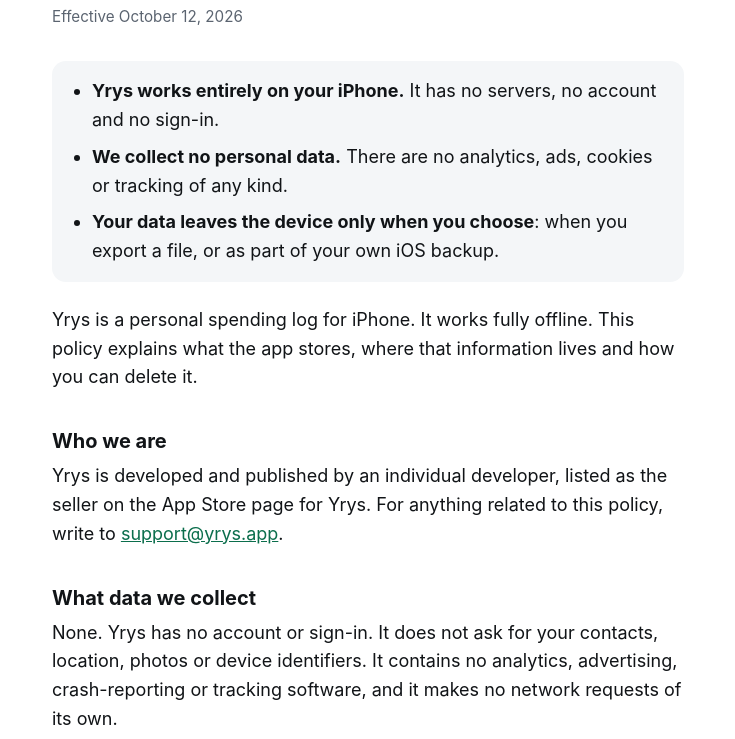
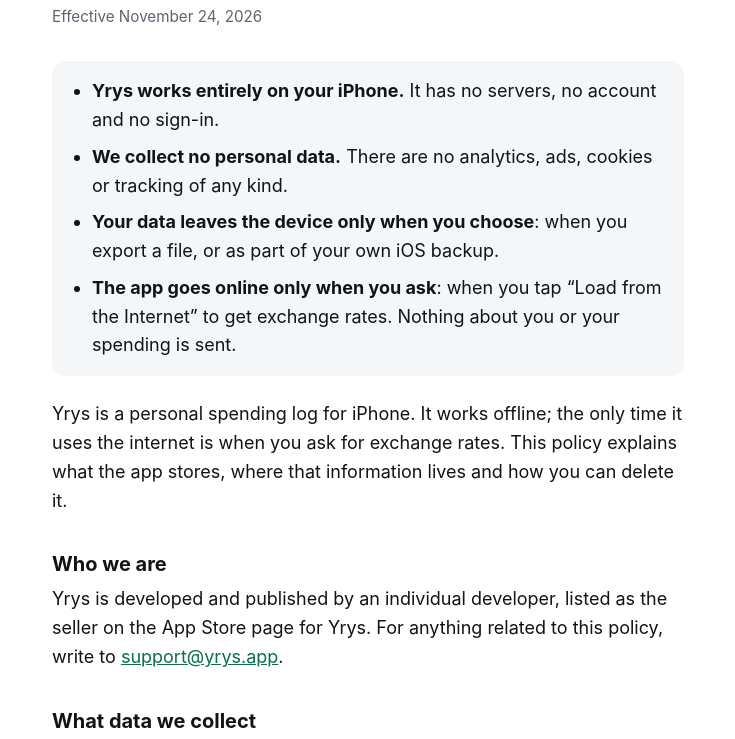
Before and after one commit to adilzhan2/yrys-legal, a plain HTML site: page privacy.html in a window 1280 px wide. Shown: the part 161-900 px from the top of the page, without its empty margins (272-1007 px from the left). Drawn offline with Linux system fonts and the light colour scheme.

Commit message:
Политика: курсы валют по кнопке; rates.json и ежедневное обновление (не опубликовано)

```diff
--- a/privacy.html
+++ b/privacy.html
@@ -48,29 +48,33 @@ footer a{color:inherit}
 
 <main>
   <h1>Privacy Policy</h1>
-  <p class="meta">Effective October 12, 2026</p>
+  <p class="meta">Effective November 24, 2026</p>
 
   <div class="summary">
     <ul>
       <li><strong>Yrys works entirely on your iPhone.</strong> It has no servers, no account and no sign-in.</li>
       <li><strong>We collect no personal data.</strong> There are no analytics, ads, cookies or tracking of any kind.</li>
       <li><strong>Your data leaves the device only when you choose</strong>: when you export a file, or as part of your own iOS backup.</li>
+      <li><strong>The app goes online only when you ask</strong>: when you tap “Load from the Internet” to get exchange rates. Nothing about you or your spending is sent.</li>
     </ul>
   </div>
 
-  <p>Yrys is a personal spending log for iPhone. It works fully offline. This policy explains what the app stores, where that information lives and how you can delete it.</p>
+  <p>Yrys is a personal spending log for iPhone. It works offline; the only time it uses the internet is when you ask for exchange rates. This policy explains what the app stores, where that information lives and how you can delete it.</p>
 
   <h2 id="who">Who we are</h2>
   <p>Yrys is developed and published by an individual developer, listed as the seller on the App Store page for Yrys. For anything related to this policy, write to <a href="mailto:support@yrys.app">support@yrys.app</a>.</p>
 
   <h2 id="collect">What data we collect</h2>
-  <p>None. Yrys has no account or sign-in. It does not ask for your contacts, location, photos or device identifiers. It contains no analytics, advertising, crash-reporting or tracking software, and it makes no network requests of its own.</p>
+  <p>None. Yrys has no account or sign-in. It does not ask for your contacts, location, photos or device identifiers. It contains no analytics, advertising, crash-reporting or tracking software, and it makes a network request only when you tap “Load from the Internet” for exchange rates (see Exchange rates below).</p>
 
   <h2 id="where">Where your data lives</h2>
   <p>Your accounts, categories and transactions are stored only on your device, inside the app. We have no access to them and keep no copy. This information reaches iCloud only as part of your device's standard iOS backup, which you control in your iPhone's iCloud settings and which is covered by <a href="https://www.apple.com/legal/privacy/" rel="noopener">Apple's privacy policy</a>.</p>
 
   <h2 id="quiz">Quiz</h2>
   <p>If you take the short quiz when you first open the app, your answers are stored only on your device and used to show your result and tailor what the app highlights. They are never sent anywhere. You can skip the quiz at any step.</p>
+
+  <h2 id="rates">Exchange rates</h2>
+  <p>If you have accounts in more than one currency, Yrys converts them in analytics using rates you enter yourself or rates taken from your own transfers. Only when you tap “Load from the Internet” does the app download a public file of exchange rates, from yrys.app or, if that file is unavailable, from the free service open.er-api.com. The request carries no account, transaction or device identifiers; like any web request, the server that answers it sees your IP address and the time. Nothing else is sent, and the app requests nothing in the background.</p>
 
   <h2 id="purchases">Purchases</h2>
   <p>Yrys Pro is sold through the App Store as an auto-renewable subscription. Apple processes the payment and your payment details under Apple's own privacy policy. Neither the app nor we receive your name, email address or payment details. The app stores only your purchase status and the subscription end date on your device, so Pro keeps working offline. In App Store Connect we see only anonymous, aggregated sales reports.</p>
```
Also changed, not shown: rates.json (added, +1 -0 lines), 1 other file.
